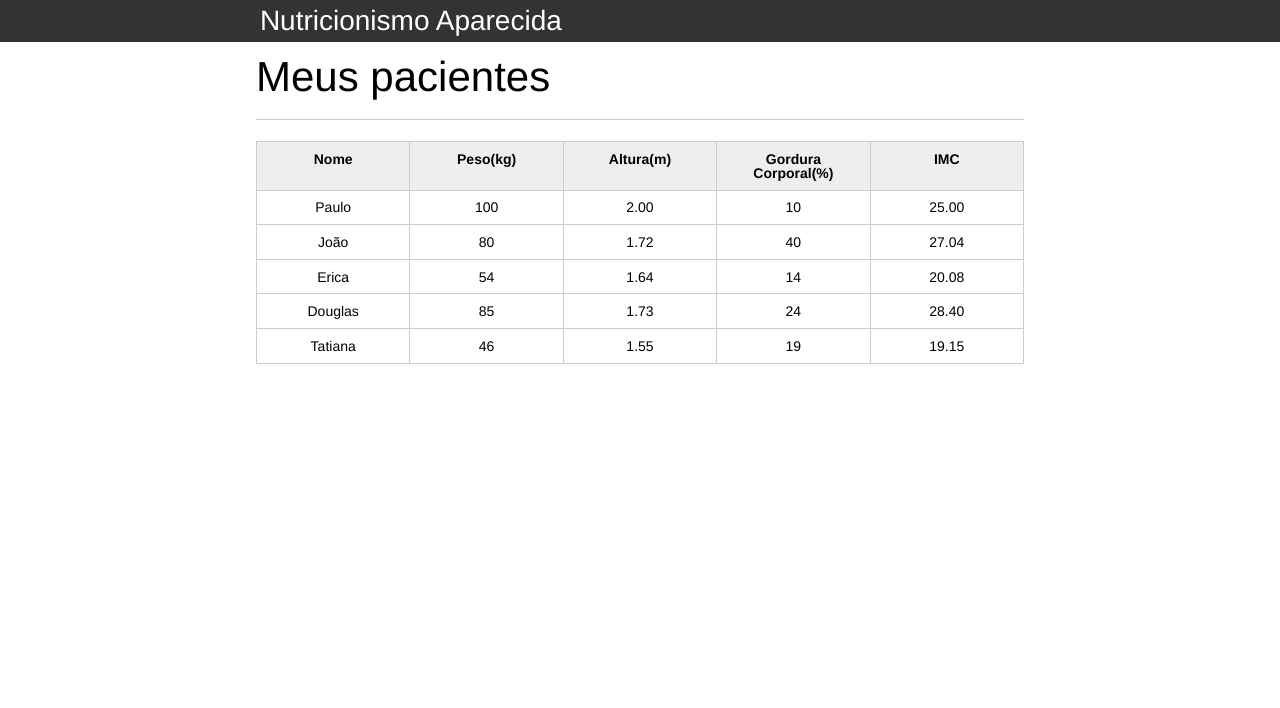
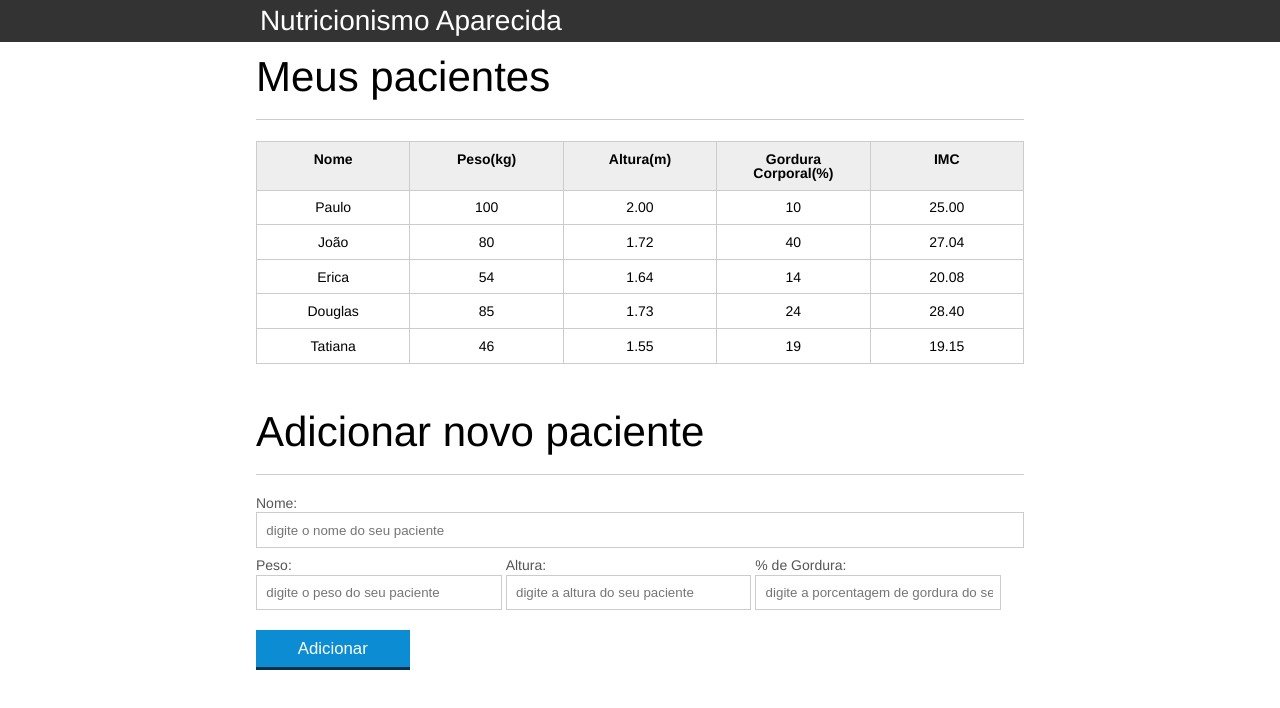
Before and after one commit to joaoeduardogomes/treino-javascript, a plain HTML site: page alura/02programandoNaLinguagemDaWeb/index.html in a window 1280 px wide. Drawn offline with Linux system fonts and the light colour scheme.

Commit message:
"programando na linguagem da web" lesson 4

```diff
--- a/alura/02programandoNaLinguagemDaWeb/css/index.css
+++ b/alura/02programandoNaLinguagemDaWeb/css/index.css
@@ -1,6 +1,6 @@
 *{
 	box-sizing: border-box;
- }
+}
 
 body{
 	font-family: "Helvetica Neue", "Helvetica", Helvetica, Arial, sans-serif;
@@ -136,3 +136,7 @@ button[disabled=disabled], button:disabled {
 .paciente-invalido {
 	background-color: lightcoral;
 }
+
+#titulo-form {
+	margin-top: 5vh;
+}
--- a/alura/02programandoNaLinguagemDaWeb/index.html
+++ b/alura/02programandoNaLinguagemDaWeb/index.html
@@ -73,6 +73,32 @@
 			</section>
 		</main>
 
+
+		<!--FORMULÁRIO PARA ADICIONAR PACIENTES:-->
+		<section class="container">
+			<h2 id="titulo-form">Adicionar novo paciente</h2>
+			<form id="form-adiciona">
+				<div class="">
+					<label for="nome">Nome:</label>
+					<input id="nome" name="nome" type="text" placeholder="digite o nome do seu paciente" class="campo">
+				</div>
+				<div class="grupo">
+					<label for="peso">Peso:</label>
+					<input id="peso" name="peso" type="text" placeholder="digite o peso do seu paciente" class="campo campo-medio">
+				</div>
+				<div class="grupo">
+					<label for="altura">Altura:</label>
+					<input id="altura" name="altura" type="text" placeholder="digite a altura do seu paciente" class="campo campo-medio">
+				</div>
+				<div class="grupo">
+					<label for="gordura">% de Gordura:</label>
+					<input id="gordura" name="gordura" type="text" placeholder="digite a porcentagem de gordura do seu paciente" class="campo campo-medio">
+				</div>
+
+				<button id="adicionar-paciente" class="botao bto-principal">Adicionar</button>
+			</form>
+		</section>
+
 	<script src="js/principal.js"></script>
 
 	</body>
--- a/alura/02programandoNaLinguagemDaWeb/js/principal.js
+++ b/alura/02programandoNaLinguagemDaWeb/js/principal.js
@@ -52,3 +52,10 @@ for(var i = 0; i< pacientes.length; i++) {
         tdImc.textContent = imc.toFixed(2); //O "toFixed" vai reduzir as casas decimais para 2.
     }
 }
+
+// ADICIONANDO FUNCIONALIDADE DO FORMULÁRIO DO HTML:
+var botaoAdicionar = document.querySelector("#adicionar-paciente");
+botaoAdicionar.addEventListener("click", function(event) {
+    event.preventDefault();
+    console.log("Fui clicado!");
+});
```
